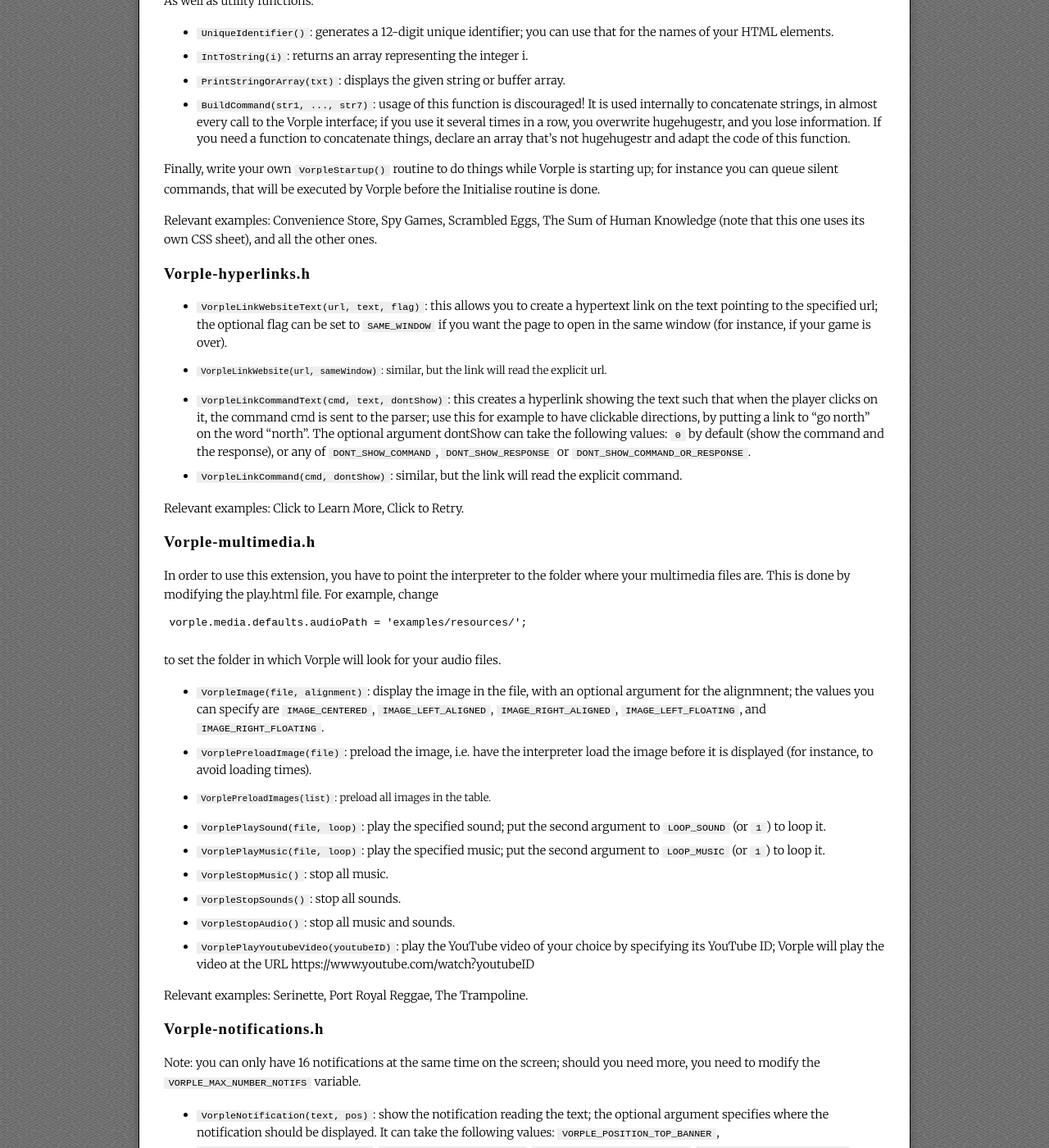
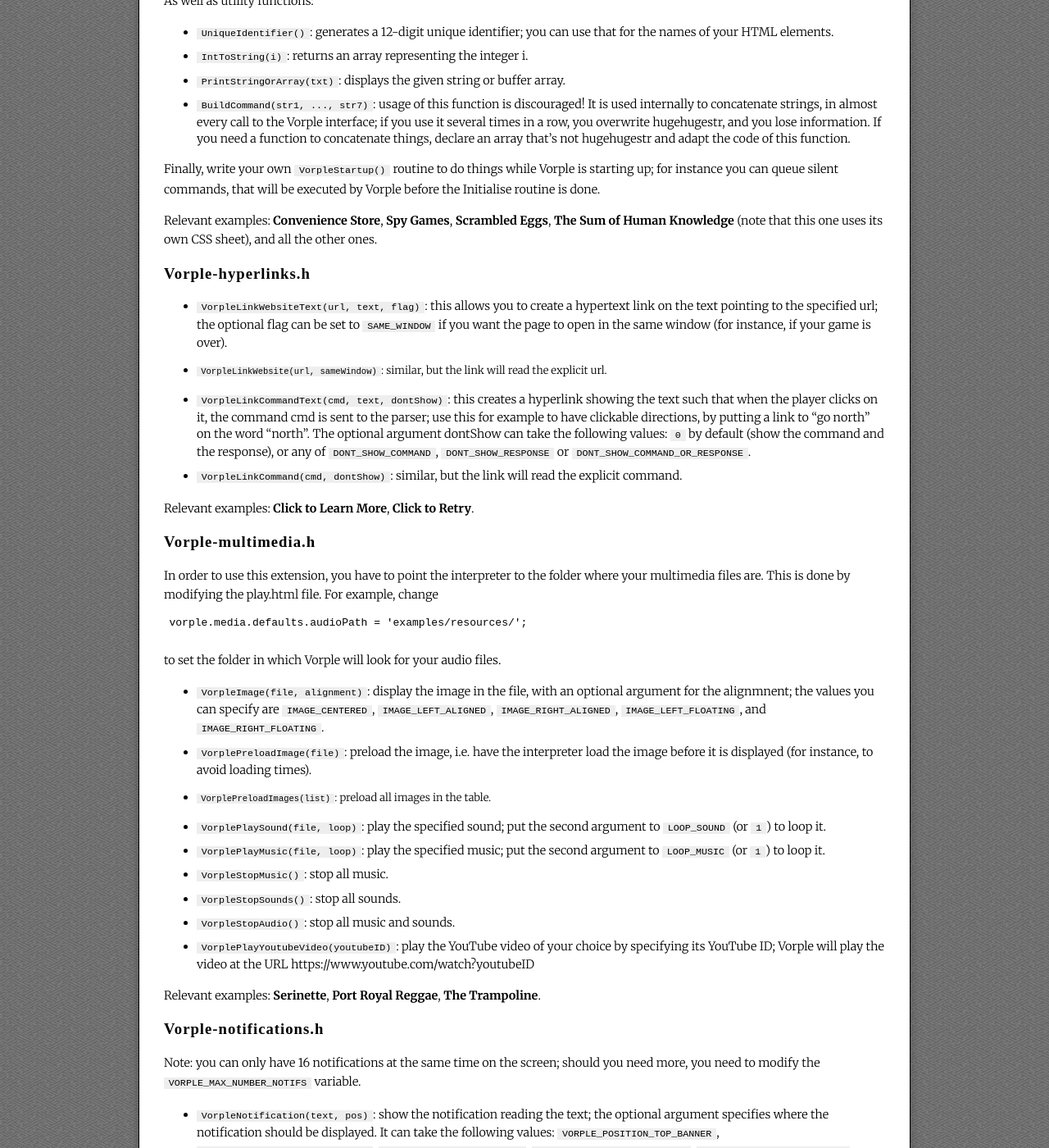
Before and after one commit to juhana/vorple-if.com, a Jekyll site: the page built from doc/index.html, in a window 1280 px wide and 1400 px high, scrolled down 31422 px. Shown: the whole window at 82% size. Built offline with Jekyll 4.4.1, drawn with Linux system fonts in a browser that asks for light colours; nearby versions of some CDN libraries; some web fonts are replaced; some of the changed text lies outside the part shown.

```diff
--- a/_includes/doc/inform6-functions.markdown
+++ b/_includes/doc/inform6-functions.markdown
@@ -63,7 +63,7 @@ declare an array that's not hugehugestr and adapt the code of this function.
 Finally, write your own `VorpleStartup()` routine to do things while Vorple is starting up; for instance
 you can queue silent commands, that will be executed by Vorple before the Initialise routine is done.
 
-Relevant examples: Convenience Store, Spy Games, Scrambled Eggs, The Sum of Human Knowledge (note that
+Relevant examples: **Convenience Store**, **Spy Games**, **Scrambled Eggs**, **The Sum of Human Knowledge** (note that
 this one uses its own CSS sheet), and all the other ones.
 
 ### Vorple-hyperlinks.h
@@ -80,7 +80,7 @@ dontShow can take the following values: `0` by default (show the command and the
 of `DONT_SHOW_COMMAND`, `DONT_SHOW_RESPONSE` or `DONT_SHOW_COMMAND_OR_RESPONSE`.
 * `VorpleLinkCommand(cmd, dontShow)`: similar, but the link will read the explicit command.
 
-Relevant examples: Click to Learn More, Click to Retry.
+Relevant examples: **Click to Learn More**, **Click to Retry**.
 
 ### Vorple-multimedia.h
 
@@ -108,7 +108,7 @@ to loop it.
 * `VorplePlayYoutubeVideo(youtubeID)`: play the YouTube video of your choice by specifying its YouTube ID;
 Vorple will play the video at the URL https://www.youtube.com/watch?youtubeID
 
-Relevant examples: Serinette, Port Royal Reggae, The Trampoline.
+Relevant examples: **Serinette**, **Port Royal Reggae**, **The Trampoline**.
 
 ### Vorple-notifications.h
 
@@ -126,7 +126,7 @@ where the notification should be displayed. It can take the following values: `V
 * `VorpleDefaultNotifPosition(pos)`: all notifications will be displayed at a specific position by
 default.
 
-Relevant examples: How to I, Score Notifications.
+Relevant examples: **How to I**, **Score Notifications**.
 
 ### Vorple-screen-effects.h
 
@@ -154,7 +154,7 @@ name and showing the text.
 * `VorpleClearScreen(window)`: clear all the screen (`0`), the status bar (`1`) or the main window (`2`).
 * `VorplePause()`: wait for a key press then clear the screen.
 
-Relevant examples: Letters from a Madman, Monty Hall (note that it uses its own CSS sheet).
+Relevant examples: **Letters from a Madman**, **Monty Hall** (note that it uses its own CSS sheet).
 
 ### Vorple-tooltips.h
 
@@ -170,4 +170,4 @@ the element named `name`.
 * `VorpleTooltipPrompt(tip, n)`: after n tenths of second, a tooltip with the tip will display on the
 prompt.
 
-Relevant examples: Medical Dictionary, How to II, Ibid (2).
+Relevant examples: **Medical Dictionary**, **How to II**, **Ibid (2)**.
--- a/css/main.css
+++ b/css/main.css
@@ -2,11 +2,8 @@
 @import url(http://fonts.googleapis.com/css?family=Merriweather:300,300italic,700,700italic);
 
 html, body {
-    background-color:#ccc;
-    background-image: url( 'image/bg.png' );
-    background-repeat: repeat;
-    background-attachment: fixed;
-    font-family: 'Merriweather', serif;
+    background:#ccc url('image/bg.png') repeat fixed;
+    font-family:'Merriweather', serif;
 }
 
 body {
@@ -199,7 +196,7 @@ footer {
 
 .theme-package {
     border:1px solid gray;
-    padding:0px 15px;
+    padding:0 15px;
     margin:15px;
 }
 
```
